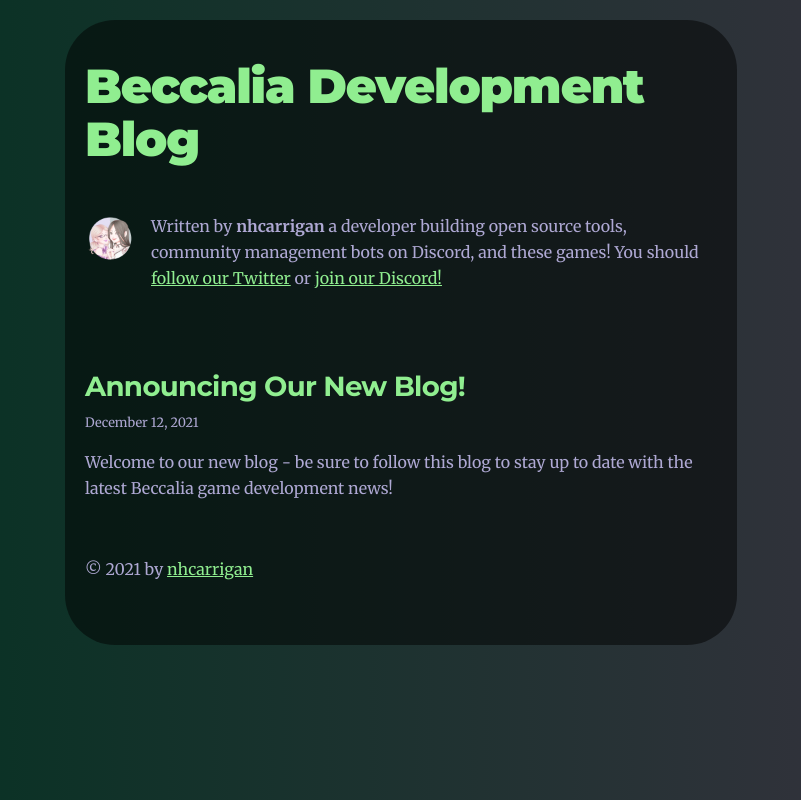
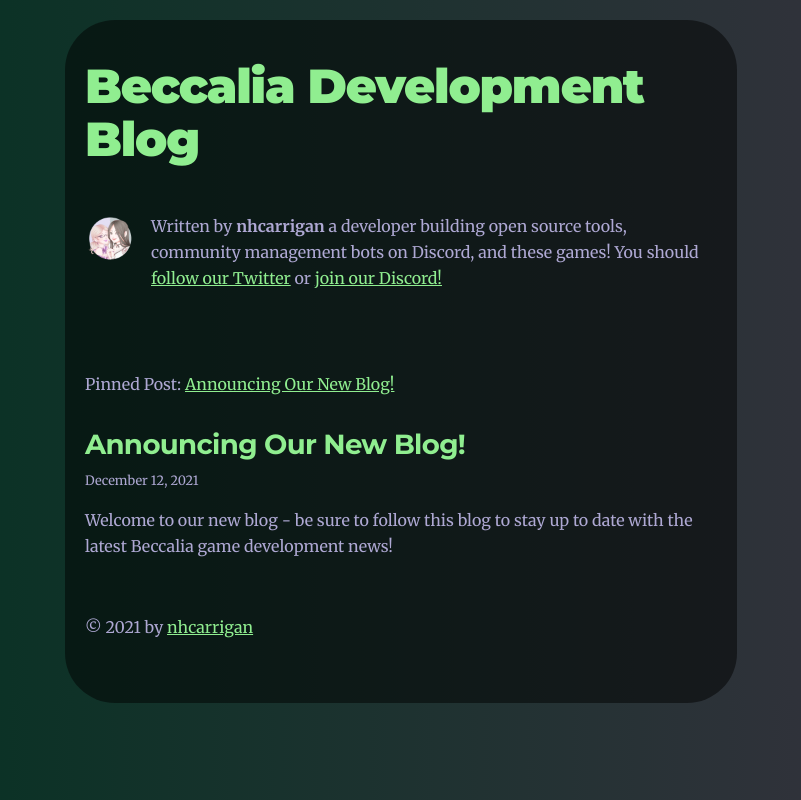
Before and after one commit to naomis-archive/beccalia-development-blog, a Gatsby site: page / in a window 1280 px wide. Shown: the whole page, without its empty margins (239-1040 px from the left). Built offline with nearby package versions, Linux system fonts and the light colour scheme; Gatsby itself is replaced by a stand-in of ours.

Commit message:
feat: add pinned post ability

```diff
--- a/content/blog/social/welcome.md
+++ b/content/blog/social/welcome.md
@@ -2,6 +2,7 @@
 title: Announcing Our New Blog!
 date: "2021-12-12"
 description: "Welcome to our new blog - be sure to follow this blog to stay up to date with the latest Beccalia game development news!"
+pinned: true
 ---
 
 Welcome to the Beccalia Development Blog! We will be using this blog site to share the latest news and development updates regarding our game series. Our blog offers an RSS feed which you can plug in to your favourite reader, or you can watch the open-source repository on GitHub to ensure you never miss a post!
--- a/src/pages/index.js
+++ b/src/pages/index.js
@@ -27,6 +27,16 @@ const BlogIndex = ({ data, location }) => {
     <Layout location={location} title={siteTitle}>
       <Seo title="All posts" />
       <Bio />
+      <p>
+        Pinned Post:{" "}
+        {posts
+          .filter(post => post.frontmatter.pinned)
+          .map(post => (
+            <Link to={post.fields.slug} itemProp="url">
+              <span itemProp="name">{post.frontmatter.title}</span>
+            </Link>
+          ))}
+      </p>
       <ol style={{ listStyle: `none` }}>
         {posts.map(post => {
           const title = post.frontmatter.title || post.fields.slug
@@ -82,6 +92,7 @@ export const pageQuery = graphql`
           date(formatString: "MMMM DD, YYYY")
           title
           description
+          pinned
         }
       }
     }
```
